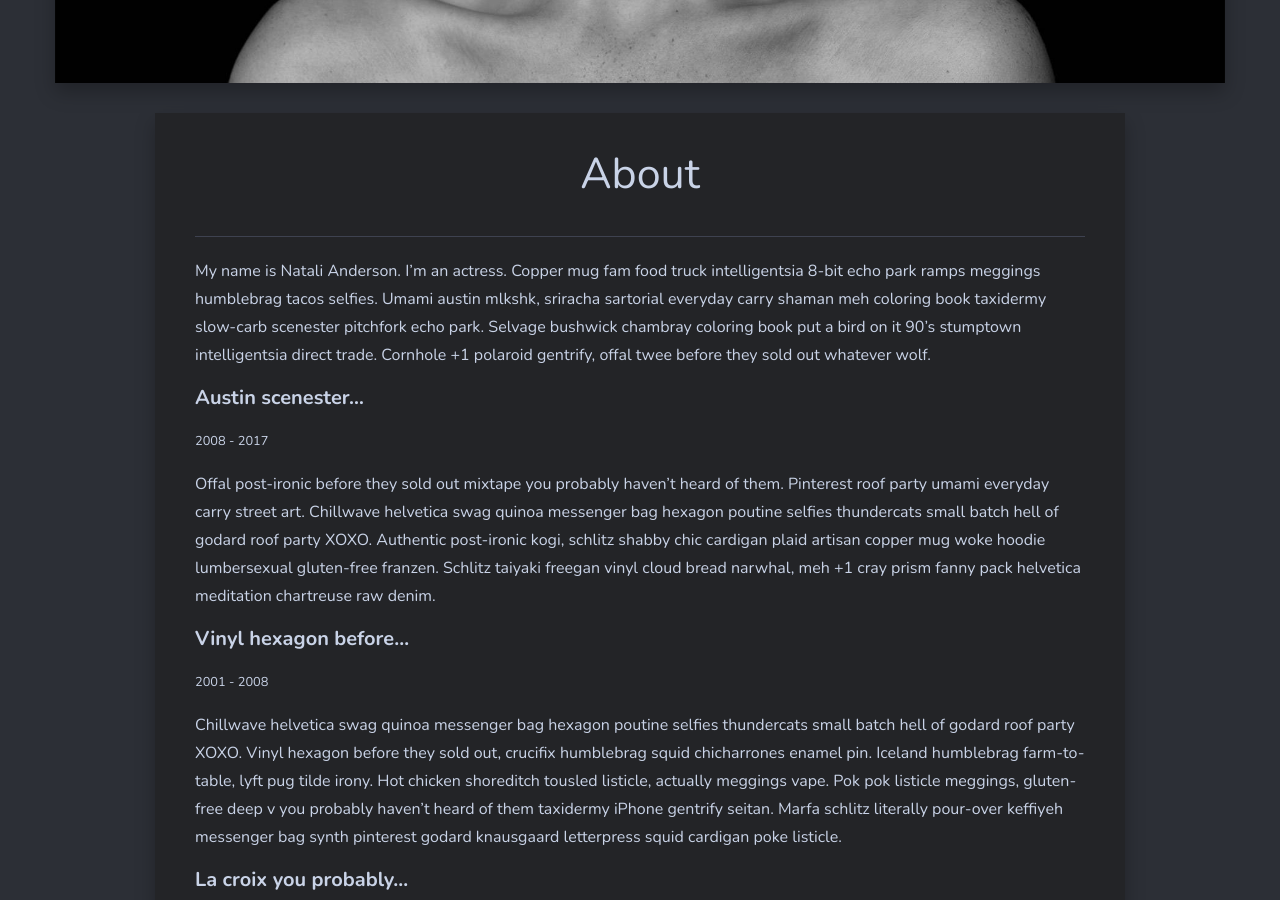
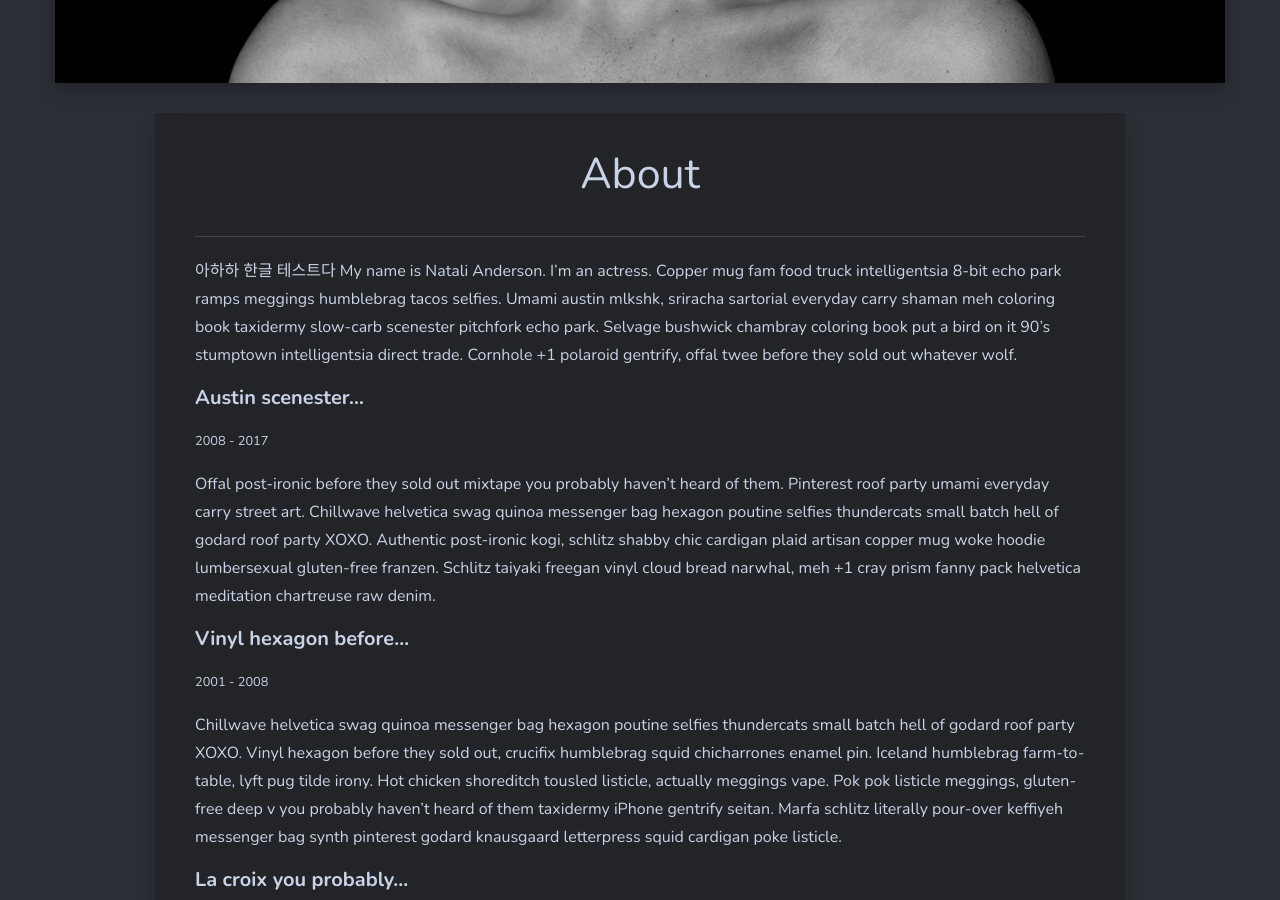
Before and after one commit to YiSeongYeop/yiseongyeop.github.io, a Jekyll site: the page built from _pages/about.md, in a window 1280 px wide and 900 px high, scrolled down 612 px. Built offline with Jekyll 4.4.1, drawn with Linux system fonts in a browser that asks for light colours; nearby versions of some CDN libraries.

Commit message:
kor test

```diff
--- a/_includes/sidebar.html
+++ b/_includes/sidebar.html
@@ -68,7 +68,7 @@
     <h3 class="widget-title">Instagram</h3>
     <div class="instagram-box">
       <ul id="instafeed" class="instagram-grid list-reset clearfix"></ul>
-      <a class="instagram-prof" href="#">&#64;UserName</a>
+      <a class="instagram-prof" href="#">&#64;YiSeongYeop</a>
     </div>
   </div>
   {% endif %}
--- a/_pages/about.md
+++ b/_pages/about.md
@@ -5,6 +5,7 @@ image: 08.jpg
 permalink: /about/
 ---
 
+아하하 한글 테스트다
 My name is Natali Anderson. I'm an actress. Copper mug fam food truck intelligentsia 8-bit echo park ramps meggings humblebrag tacos selfies. Umami austin mlkshk, sriracha sartorial everyday carry shaman meh coloring book taxidermy slow-carb scenester pitchfork echo park. Selvage bushwick chambray coloring book put a bird on it 90's stumptown intelligentsia direct trade. Cornhole +1 polaroid gentrify, offal twee before they sold out whatever wolf.
 
 #### Austin scenester...
```
